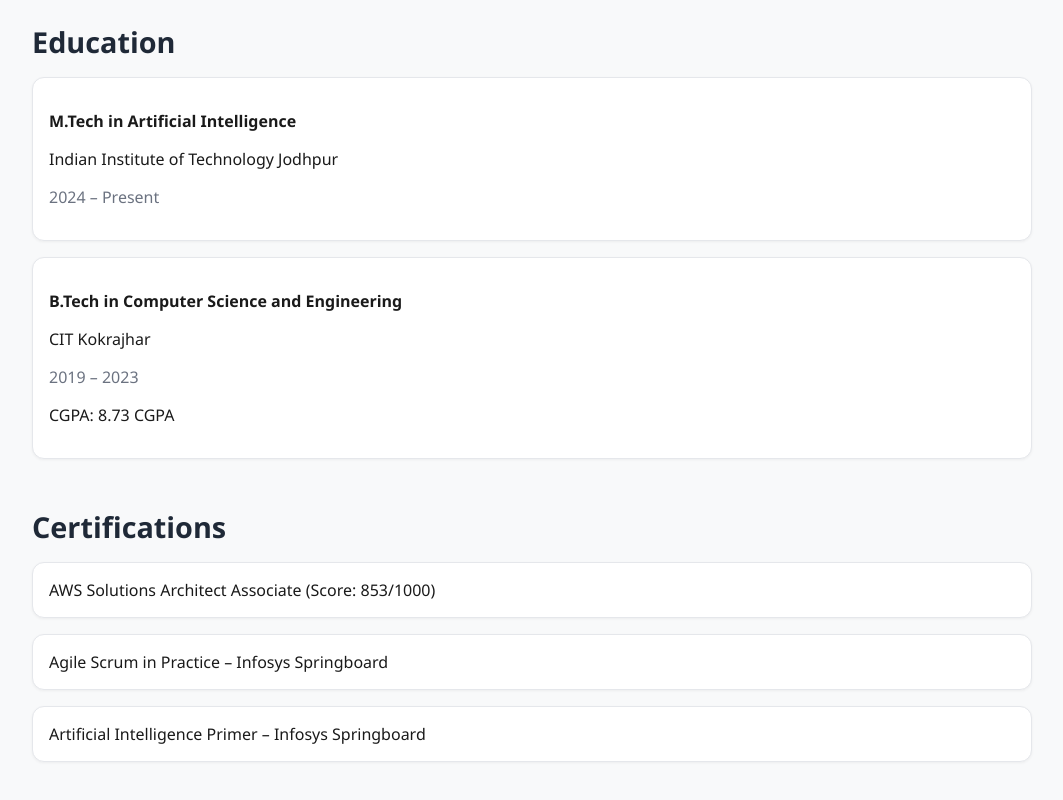
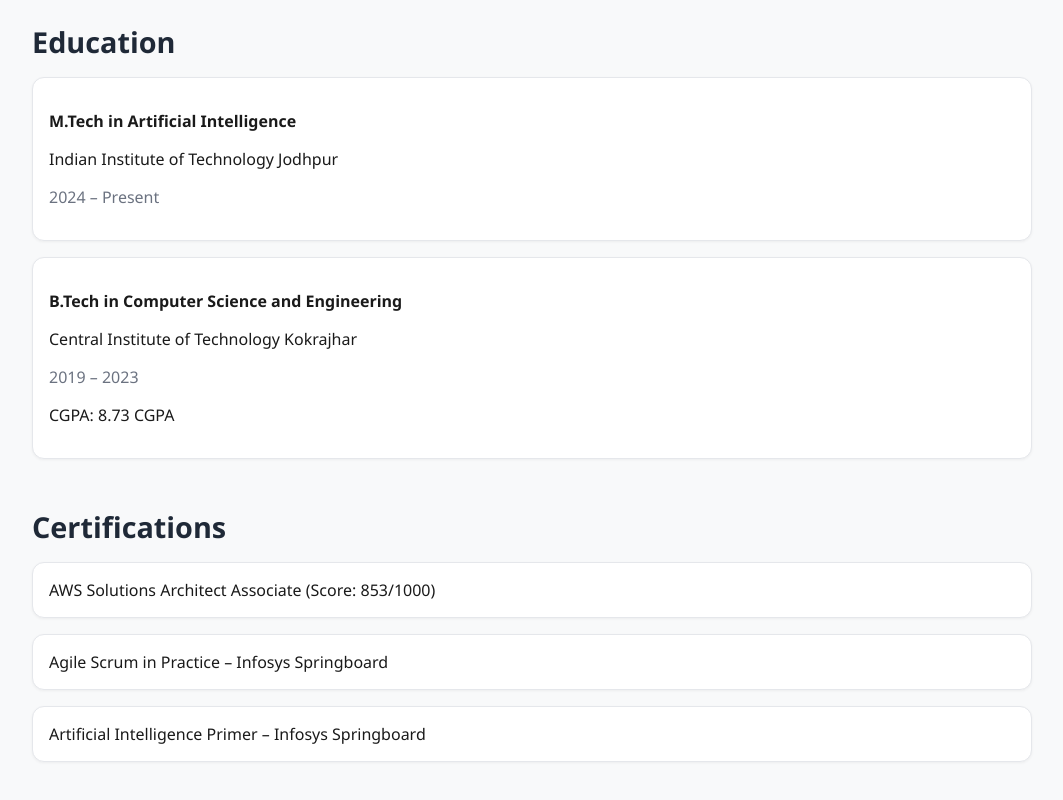
Before and after one commit to rishi02102017/My-Portfolio, a React (Vite) app: page / in a window 1280 px wide. Shown: the part 2792-3592 px from the top of the page, without its empty margins (108-1171 px from the left). Built offline with nearby package versions, Linux system fonts and the light colour scheme.

Commit message:
Update Portfolio.jsx

```diff
--- a/src/Portfolio.jsx
+++ b/src/Portfolio.jsx
@@ -94,7 +94,7 @@ const portfolioData = {
         },
         {
           name: "B.Tech in Computer Science and Engineering",
-          institution: "CIT Kokrajhar",
+          institution: "Central Institute of Technology Kokrajhar",
           duration: "2019 – 2023",
           cgpa: "8.73 CGPA",
         },
```
